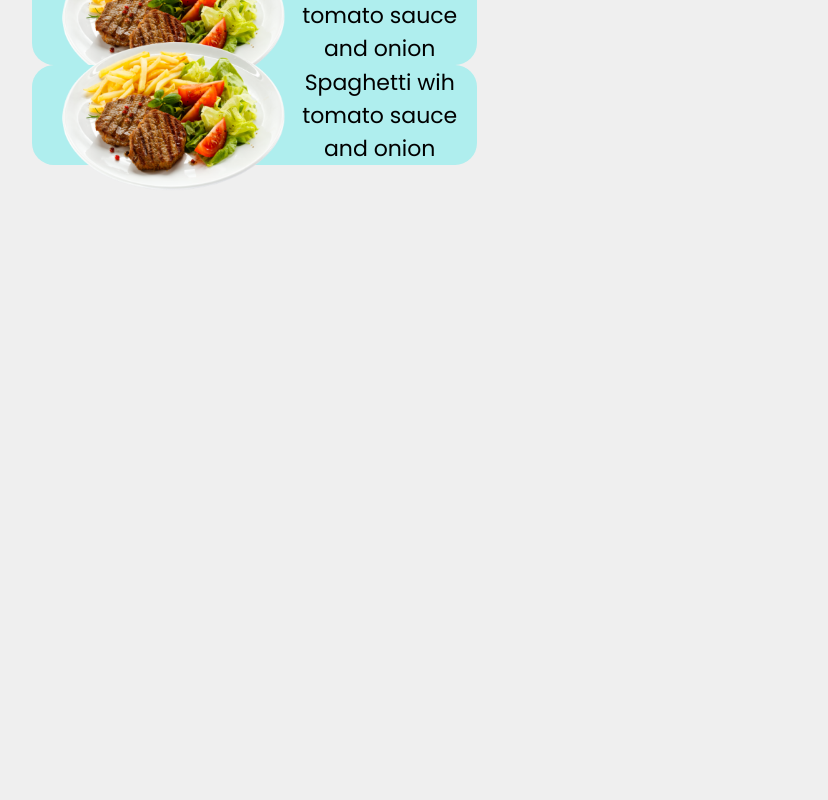
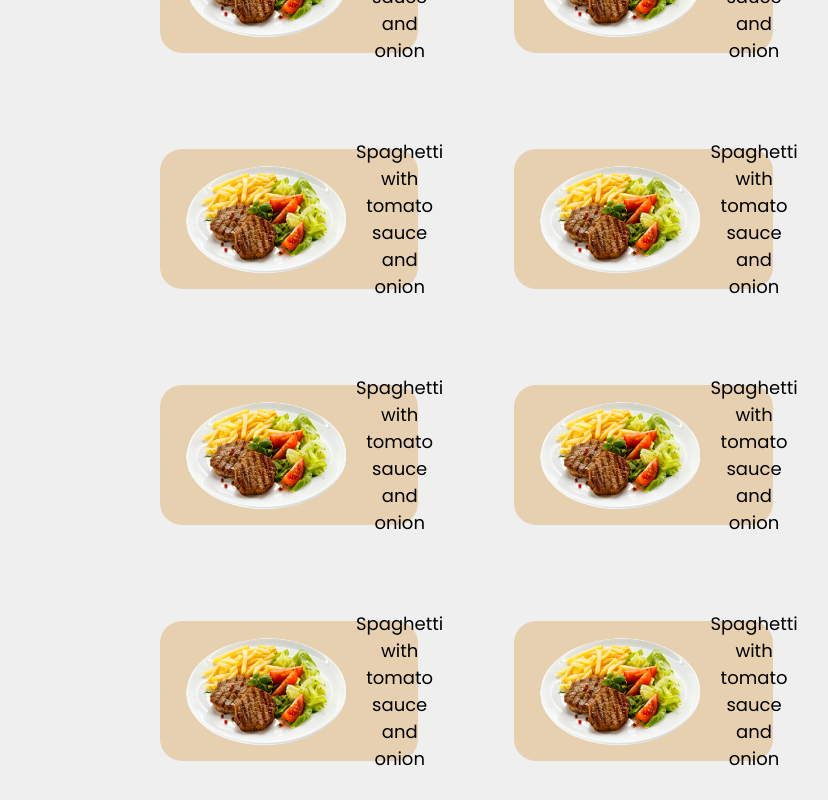
Before and after one commit to LucasAlt40/recipefy, a React (Vite) app: page /menu in a window 1280 px wide. Shown: the part 740-1540 px from the top of the page, without its empty margins (208-1036 px from the left). Before the commit the page ends 938 px from the top, so only its background shows below. Built offline with nearby package versions, Linux system fonts and the light colour scheme.

Commit message:
styling RecipeCard component

```diff
--- a/src/components/RecipeCard/index.css
+++ b/src/components/RecipeCard/index.css
@@ -1,19 +1,27 @@
 .recipe-card-container {
-  width: 40%;
-  height: 100px;
+  width: 25%;
+  height: 140px;
   display: flex;
   align-items: center;
   padding: 1rem;
   position: relative;
   border-radius: 22px;
-  background: paleturquoise;
+  background: #E6D0AF;
+  margin: 3rem;
+  cursor: pointer;
+
+  transition: all .3s ease-in-out;
 }
 
 .recipe-card-container p {
-  font-size: 22px;
+  font-size: 18px;
   text-align: center;
 }
 
 .recipe-card-container img {
-  width: 250px;
+  width: 180px;
 }
+
+.recipe-card-container:hover {
+  transform: scale(1.1);
+}
--- a/src/components/RecipeCard/index.jsx
+++ b/src/components/RecipeCard/index.jsx
@@ -7,7 +7,7 @@ const RecipeCard = () => {
     <div className="recipe-card-container">
       <img src={plate} alt="recipe image" />
       <p>
-        Spaghetti wih tomato sauce and onion
+        Spaghetti with tomato sauce and onion
       </p>
     </div>
   );
--- a/src/pages/Menu/index.css
+++ b/src/pages/Menu/index.css
@@ -26,3 +26,9 @@
   margin-left: 5rem;
   font-size: 42px;
 }
+
+.recipes-list {
+  margin-left: 5rem;
+  display: flex;
+  flex-wrap: wrap;
+}
--- a/src/pages/Menu/index.jsx
+++ b/src/pages/Menu/index.jsx
@@ -22,6 +22,15 @@ const Menu = () => {
             <RecipeCard />
             <RecipeCard />
             <RecipeCard />
+            <RecipeCard />
+            <RecipeCard />
+            <RecipeCard />
+            <RecipeCard />
+            <RecipeCard />
+            <RecipeCard />
+            <RecipeCard />
+            <RecipeCard />
+            <RecipeCard />
           </div>
         </div>
       </main>
```
